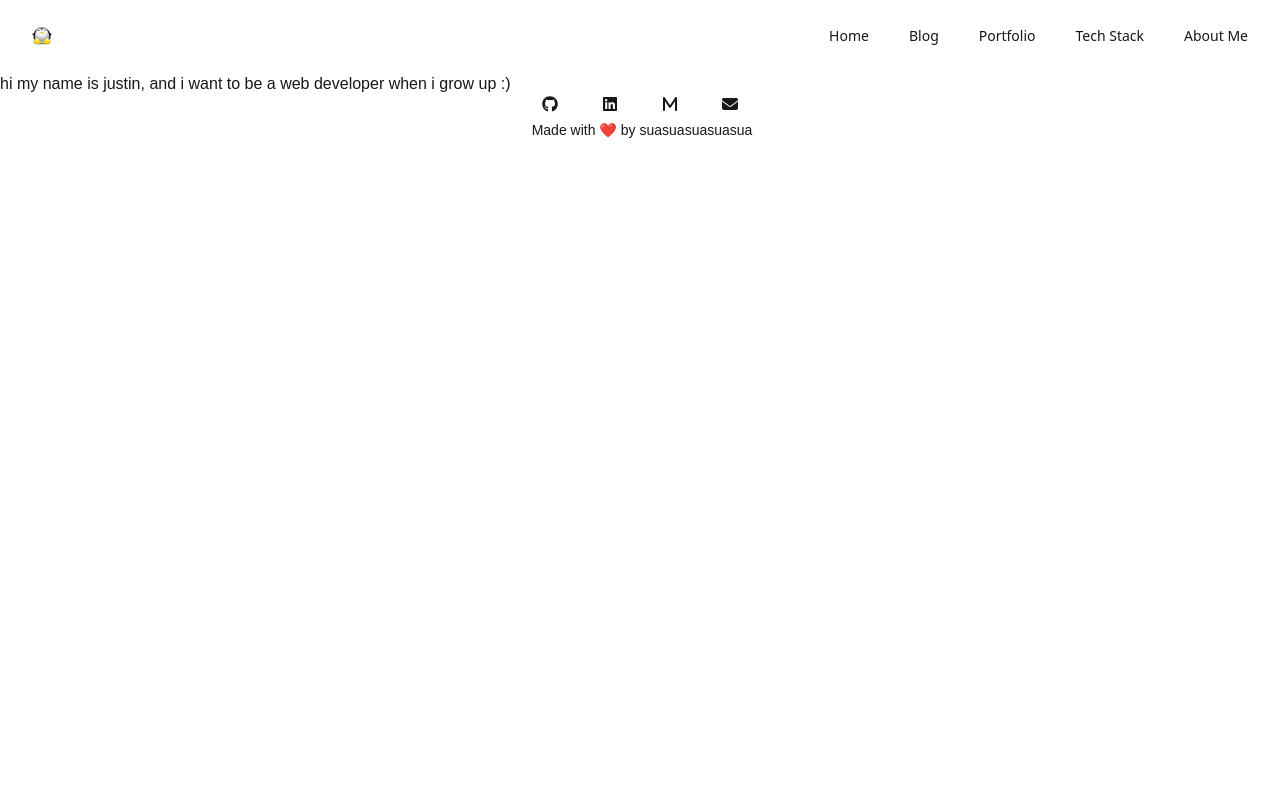
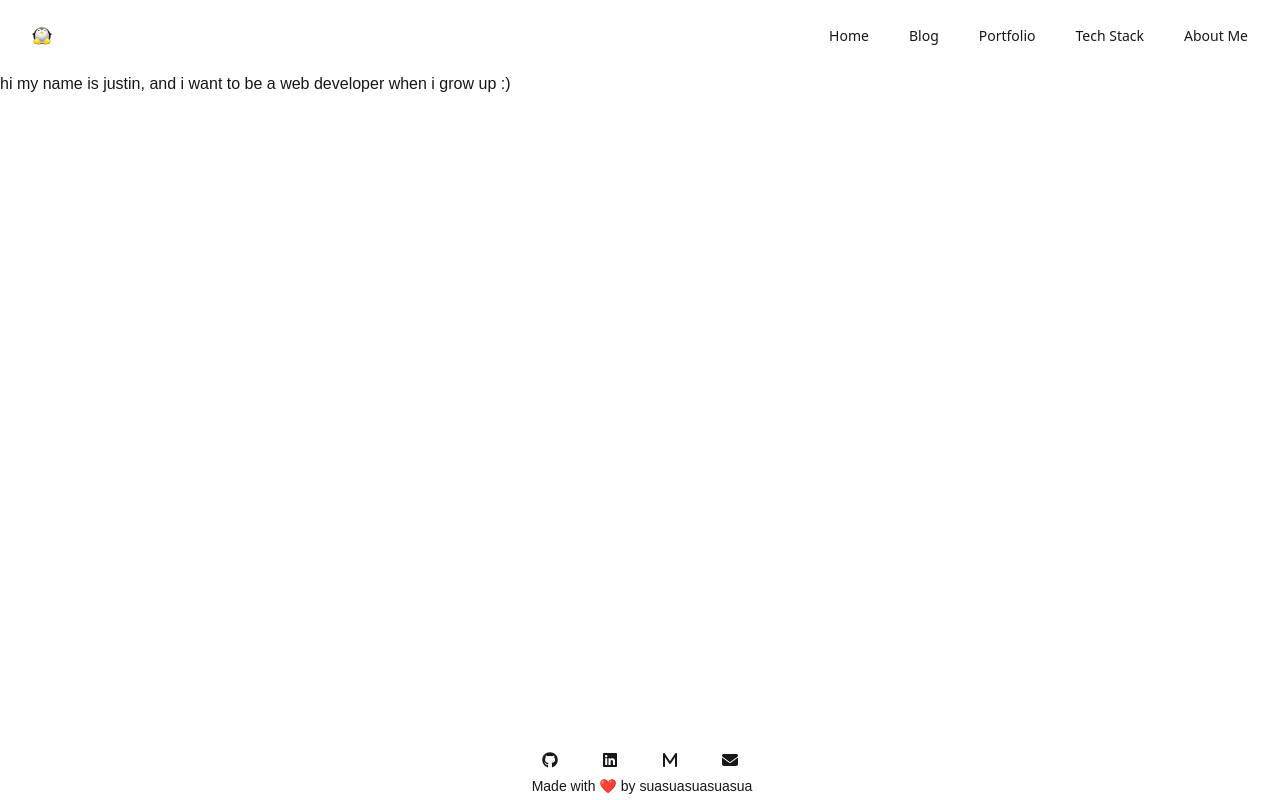
Before and after one commit to suasuasuasuasua/portfolio, a Next.js app: page / in a window 1280 px wide. Built offline with nearby package versions, Linux system fonts and the light colour scheme.

Commit message:
fix(app/layout.tsx): fixed header and pushed the footer component to the bottom
not sure why it works...but we'll take this win for now
removed extraneous Link definition

```diff
--- a/app/layout.tsx
+++ b/app/layout.tsx
@@ -33,8 +33,14 @@ export default function RootLayout({
 }) {
   return (
     <html lang="en">
+      <meta
+        name="viewport"
+        content="width=device-width, initial-scale=1.0"
+      ></meta>
+
       <body
-        className={`${geistSans.variable} ${geistMono.variable} antialiased`}
+        className={`${geistSans.variable} ${geistMono.variable} antialiased
+        min-h-screen flex flex-col pb-1`}
       >
         <Header />
         {children}
--- a/app/ui/footer.tsx
+++ b/app/ui/footer.tsx
@@ -2,7 +2,6 @@ import { IconDefinition } from "@fortawesome/fontawesome-svg-core";
 import { faGithub, faLinkedin } from "@fortawesome/free-brands-svg-icons";
 import { faEnvelope, faM } from "@fortawesome/free-solid-svg-icons";
 import { FontAwesomeIcon } from "@fortawesome/react-fontawesome";
-import Link from "next/link";
 
 const socialIcons = {
   github: {
```
